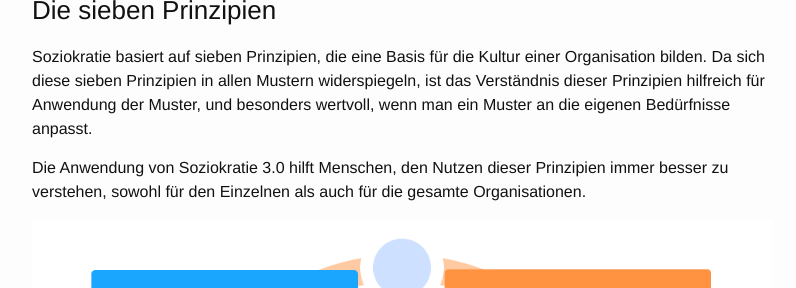
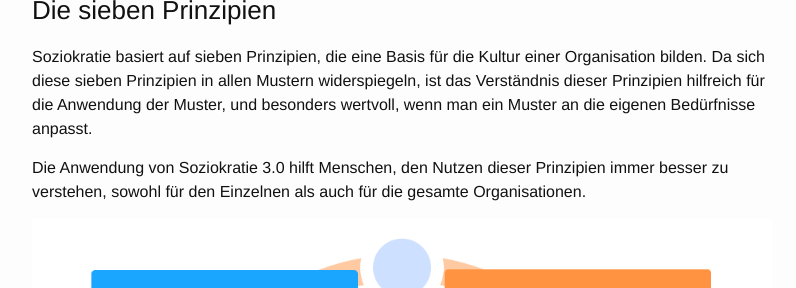
Before and after one commit to S3-working-group/s3-praxisleitfaden, a Jekyll site: the page built from docs/introduction.md, in a window 1280 px wide and 900 px high, scrolled down 7434 px, cut to the strip 212-500 px from the top of the window. Shown: the whole strip, without its empty margins (238-1034 px from the left). Built offline with Jekyll 4.4.1, drawn with Linux system fonts in a browser that asks for light colours.

Commit message:
Added article

```diff
--- a/docs/introduction.md
+++ b/docs/introduction.md
@@ -167,7 +167,7 @@ _Ein **Muster** ist eine Vorgehensweise, um einer bestimmten Herausforderung erf
 ![Die Muster sind thematisch in 10 Kategorien geordnet.](img/pattern-group-headers/all-groups-dark.png)
 ### Die sieben Prinzipien
 
-Soziokratie basiert auf sieben Prinzipien, die eine Basis für die Kultur einer Organisation bilden. Da sich diese sieben Prinzipien in allen Mustern widerspiegeln, ist das Verständnis dieser Prinzipien hilfreich für Anwendung der Muster, und besonders wertvoll, wenn man ein Muster an die eigenen Bedürfnisse anpasst.
+Soziokratie basiert auf sieben Prinzipien, die eine Basis für die Kultur einer Organisation bilden. Da sich diese sieben Prinzipien in allen Mustern widerspiegeln, ist das Verständnis dieser Prinzipien hilfreich für die Anwendung der Muster, und besonders wertvoll, wenn man ein Muster an die eigenen Bedürfnisse anpasst.
 
 Die Anwendung von Soziokratie 3.0 hilft Menschen, den Nutzen dieser Prinzipien immer besser zu verstehen, sowohl für den Einzelnen als auch für die gesamte Organisationen.
 
```
Also changed, not shown: S3-Praxisleitfaden.md (+1 -1 lines), content/src/introduction/principles.md (+1 -1 lines), docs/all.md (+1 -1 lines).
